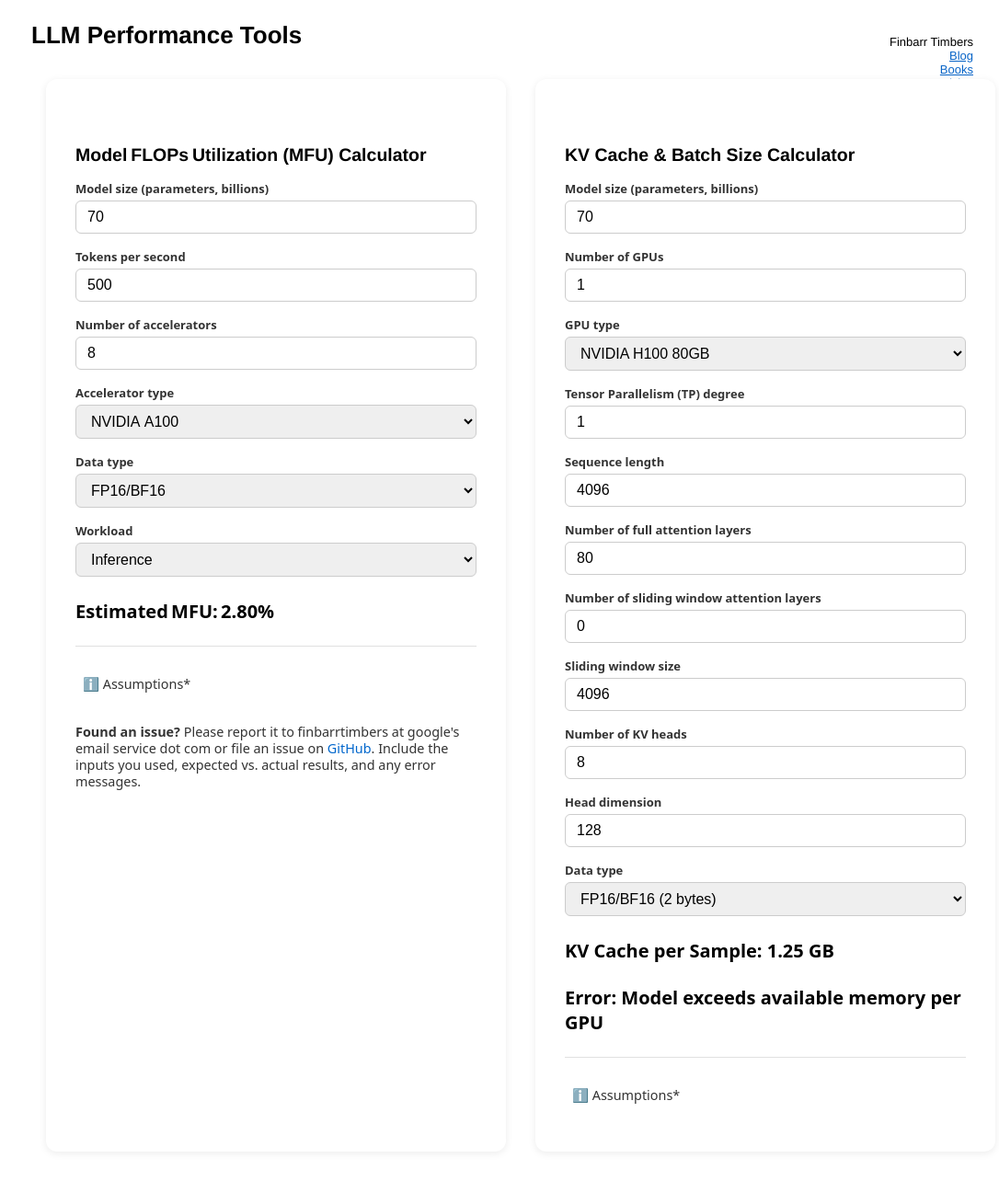
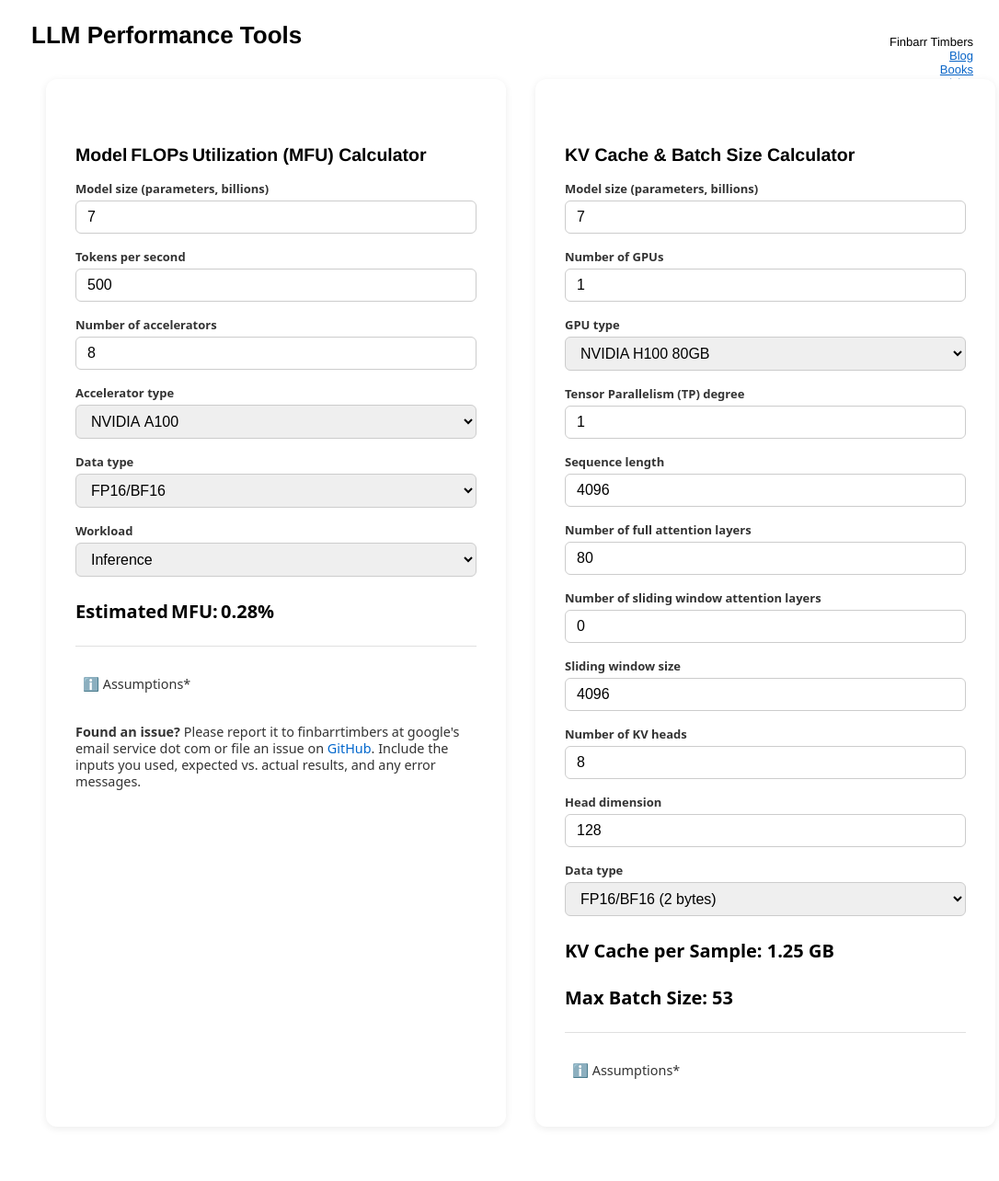
Before and after one commit to finbarrtimbers/finbarrtimbers.github.io, a Jekyll site: the page built from llm-performance.md, in a window 1280 px wide. Shown: the whole page at 92% size, without its empty margins (194-1280 px from the left). Built offline with Jekyll 4.4.1, drawn with Linux system fonts in a browser that asks for light colours; after the commit the page ends 1257 px from its top, so only the background shows below that.

Commit message:
better defaults

```diff
--- a/llm-performance.md
+++ b/llm-performance.md
@@ -10,7 +10,7 @@ permalink: /llm-performance
 
   <label>
     Model size (parameters, billions)
-    <input type="number" id="mfu-params" value="70" min="0" step="0.1" />
+    <input type="number" id="mfu-params" value="7" min="0" step="0.1" />
   </label>
 
   <label>
@@ -85,7 +85,7 @@ permalink: /llm-performance
 
   <label>
     Model size (parameters, billions)
-    <input type="number" id="integrated-params" value="70" min="0" step="0.1" />
+    <input type="number" id="integrated-params" value="7" min="0" step="0.1" />
   </label>
 
   <label>
```
